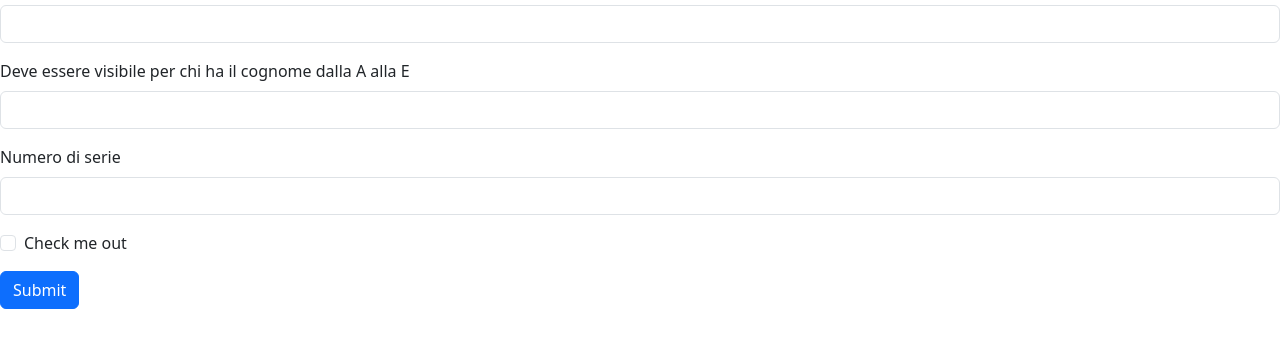
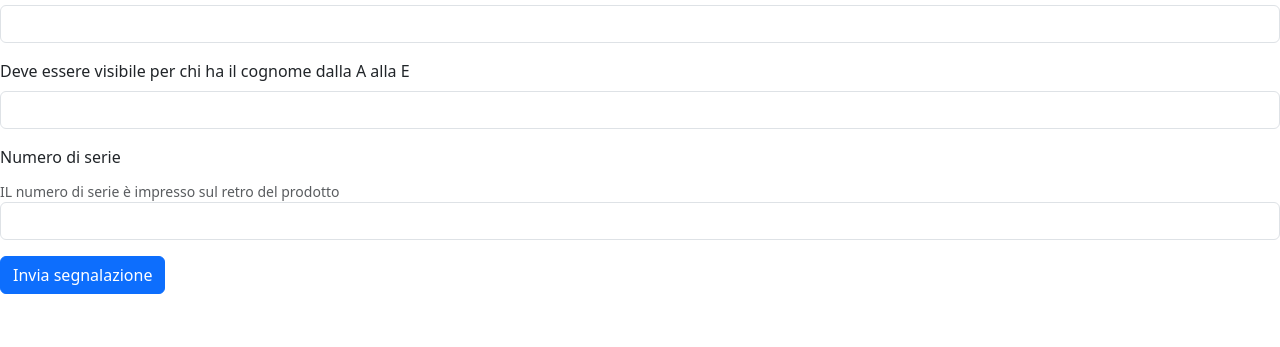
Before and after one commit to IVANEPISCOPO/CACCIA-AL-TESORO, a website: page VerificaBootstrap1.html in a window 1280 px wide. Shown: the part 53-400 px from the top of the page. Drawn offline with nearby package versions, Linux system fonts and the light colour scheme.

Commit message:
Update VerificaBootstrap1.html

```diff
--- a/VerificaBootstrap1.html
+++ b/VerificaBootstrap1.html
@@ -20,13 +20,11 @@
   </div>
   <div class="mb-3">
     <label for="exampleInputPassword1" class="form-label">Numero di serie</label>
+     <div id="emailHelp" class="form-text">IL numero di serie è impresso sul retro del prodotto</div>
     <input type="password" class="form-control" id="exampleInputPassword1">
   </div>
-  <div class="mb-3 form-check">
-    <input type="checkbox" class="form-check-input" id="exampleCheck1">
-    <label class="form-check-label" for="exampleCheck1">Check me out</label>
-  </div>
-  <button type="submit" class="btn btn-primary">Submit</button>
+
+  <button type="submit" class="btn btn-primary">Invia segnalazione</button>
 </form>
   </body>
 </html>
```
